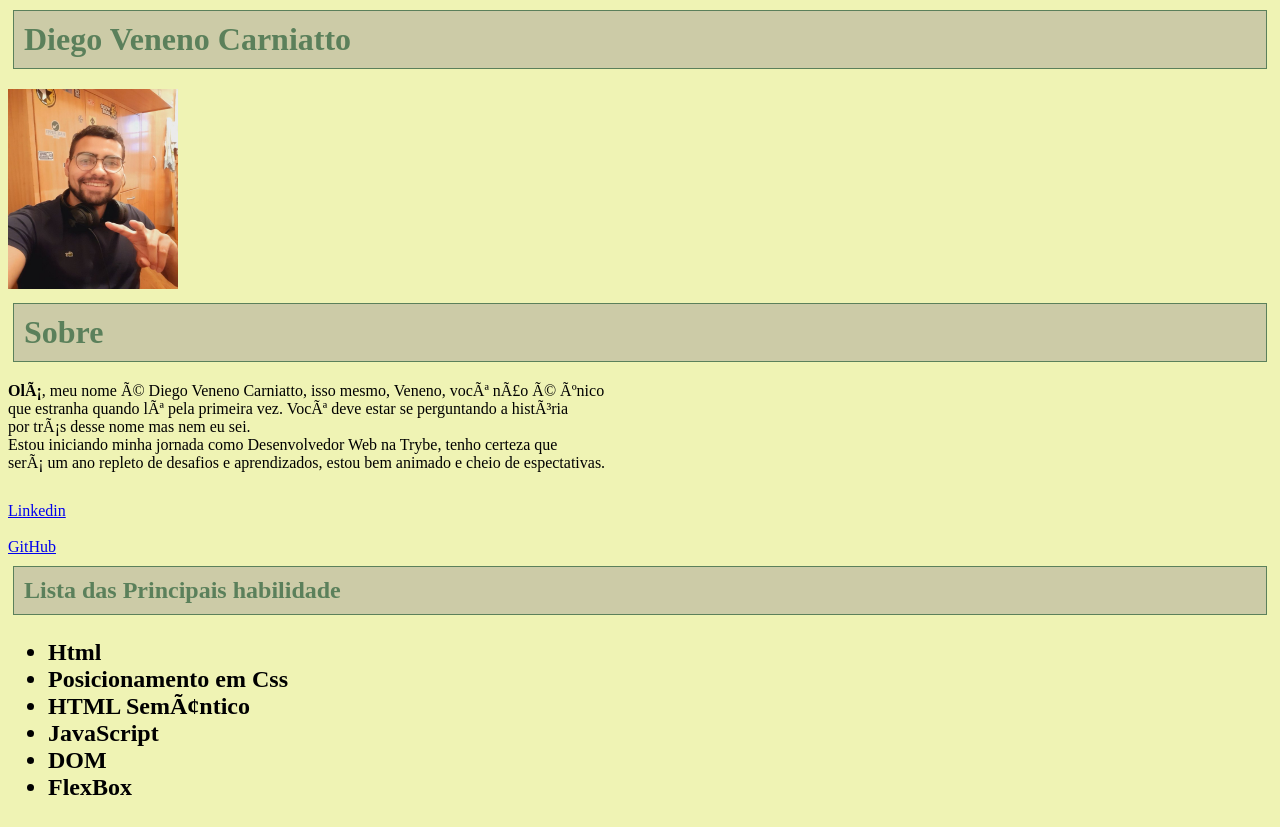
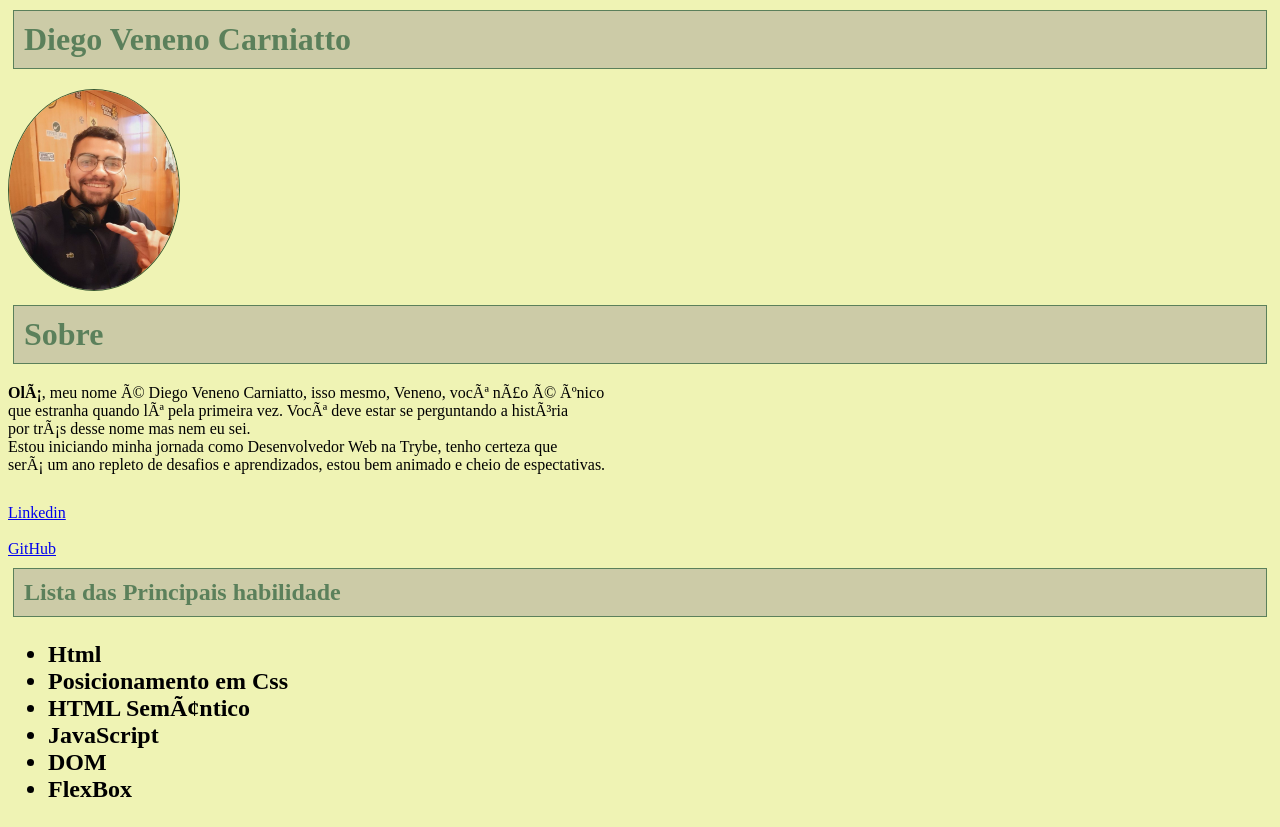
Before and after one commit to Diegocarniatto/Trybe-exercicios, a plain HTML site: page index.html in a window 1280 px wide. Drawn offline with Linux system fonts and the light colour scheme.

Commit message:
Adicionado no profile

```diff
--- a/index.html
+++ b/index.html
@@ -20,7 +20,7 @@
     <div>
 
 
-        <img src="profile.jpeg
+        <img class ="profile"src="profile.jpeg
     " alt="foto do autor" width=170 height=200 </div>
         <h1 class="about">Sobre</h1>
 
--- a/style.css
+++ b/style.css
@@ -7,8 +7,17 @@
     margin-top: 10px;
     margin-bottom: 20px;
     border: 1px solid;
+}
+
+.profile {
+     border-radius: 50%;
+     border: 1px solid;
+     border-color:rgb(57, 88, 49)
+
+
 
 }
+
 
 body {
     background-color: rgb(239, 243, 180);
```
